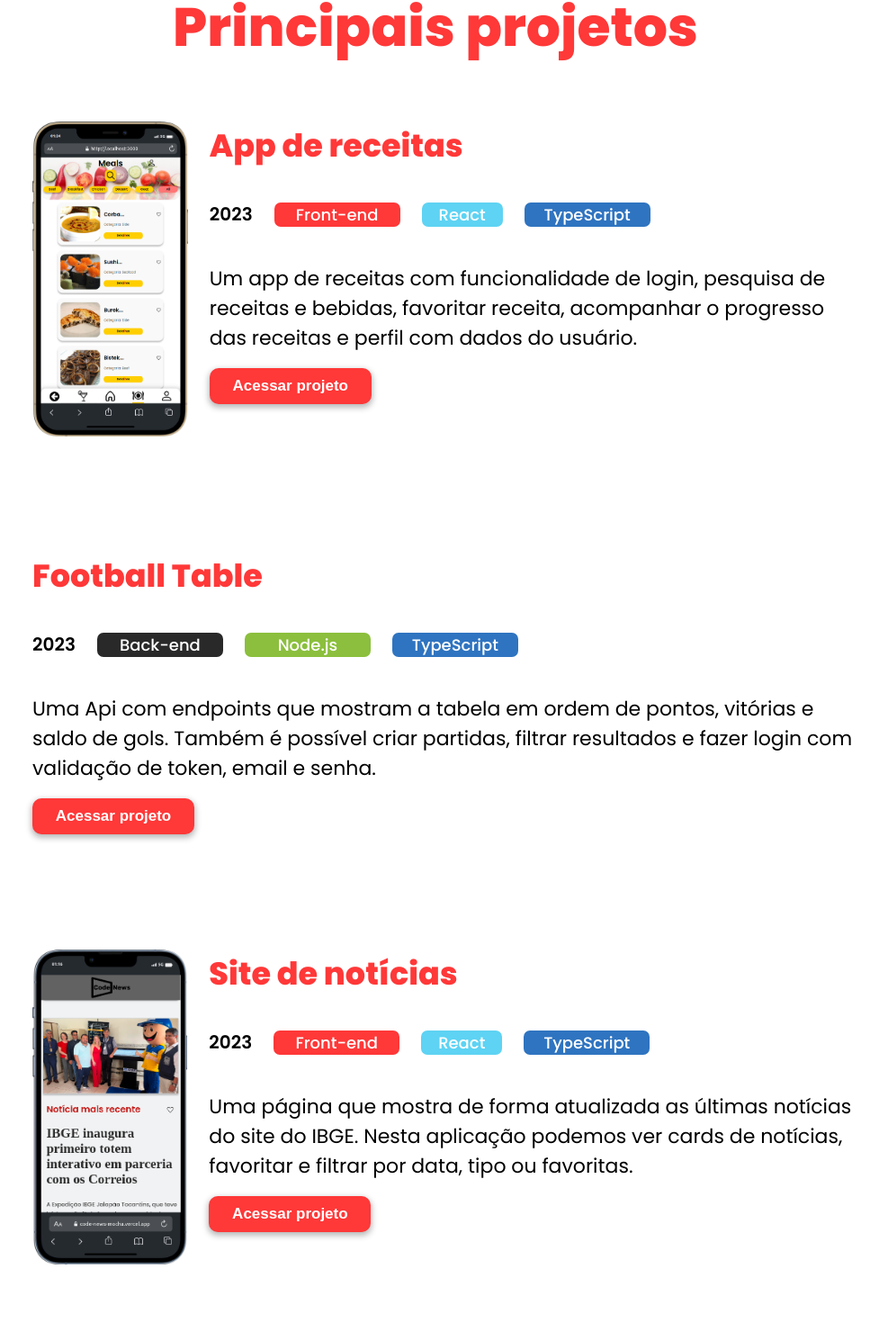
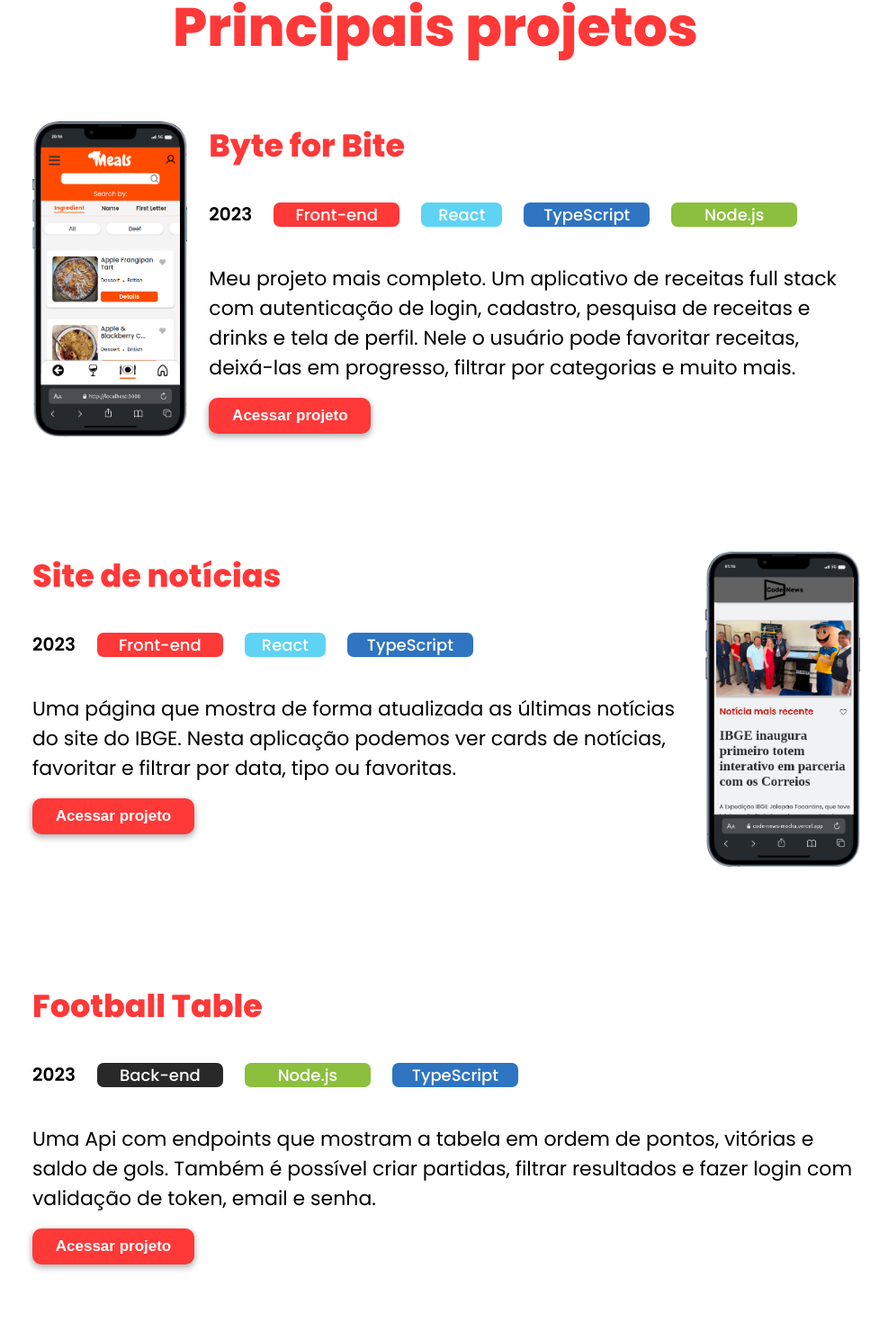
Before and after one commit to Wesleyhmendes/Portifolio, a React (Vite) app: page / in a window 1280 px wide. Shown: the part 1878-3348 px from the top of the page at 90% size, without its empty margins (148-1135 px from the left). Built offline with nearby package versions, Linux system fonts and the light colour scheme.

Commit message:
Add. Byte for Bite

```diff
--- a/src/components/Projects/Projects.tsx
+++ b/src/components/Projects/Projects.tsx
@@ -1,147 +1,108 @@
-import iphoneRecipeApp from '../../assets/projects/iphone_app_receitas.png';
+import iphoneRecipeApp from '../../assets/projects/iphone-byte-for-bite.png';
 import iphoneCodeNews from '../../assets/projects/iphone_site_noticias.png';
 import TFC2 from '../../assets/projects/TFC2.png';
 import wallet from '../../assets/projects/wallet.png';
-import {
-  ProjectH1,
-  ProjectH2,
-  ProjectH4,
-  ProjectImg,
-  ProjectImgDesktop,
-  ProjectP,
-  ProjectSection,
-  ProjectDescriptionDiv,
-  ProjectTagDiv,
-  ProjectTagsReact,
-  ProjectTagsTs,
-  ProjectTagsNode,
-  ProjectTagsFront,
-  ProjectTagsBack,
-  ProjectTagsDocker,
-  ProjectDiv,
-  ProjectLink,
-  ProjectAccessBtn,
-} from './Projects.styles';
+import * as S from './Projects.styles';
 
 function Projects() {
   return (
-    <ProjectSection>
-      <ProjectH1>Principais projetos</ProjectH1>
-      <ProjectDiv>
-        <ProjectImg src={ iphoneRecipeApp } alt="iphone rodando o aplicativo " />
-        <ProjectDescriptionDiv>
-          <ProjectH2>App de receitas</ProjectH2>
-          <ProjectTagDiv>
-            <ProjectH4>2023</ProjectH4>
-            <ProjectTagsFront>Front-end</ProjectTagsFront>
-            <ProjectTagsReact>React</ProjectTagsReact>
-            <ProjectTagsTs>TypeScript</ProjectTagsTs>
-          </ProjectTagDiv>
-          <ProjectP>
-            Um app de receitas com funcionalidade de login, pesquisa de receitas
-            e bebidas, favoritar receita, acompanhar o progresso das receitas
-            e perfil com dados do usuário.
-          </ProjectP>
-          <ProjectLink href="https://github.com/Wesleyhmendes/RecipesApp" target="blanket">
-            <ProjectAccessBtn>
+    <S.ProjectSection>
+      <S.ProjectH1>Principais projetos</S.ProjectH1>
+      <S.ProjectDiv>
+        <S.ProjectImg src={ iphoneRecipeApp } alt="iphone rodando o aplicativo " />
+        <S.ProjectDescriptionDiv>
+          <S.ProjectH2>Byte for Bite</S.ProjectH2>
+          <S.ProjectTagDiv>
+            <S.ProjectH4>2023</S.ProjectH4>
+            <S.ProjectTagsFront>Front-end</S.ProjectTagsFront>
+            <S.ProjectTagsReact>React</S.ProjectTagsReact>
+            <S.ProjectTagsTs>TypeScript</S.ProjectTagsTs>
+            <S.ProjectTagsNode>Node.js</S.ProjectTagsNode>
+          </S.ProjectTagDiv>
+          <S.ProjectP>
+            Meu projeto mais completo. Um aplicativo de receitas full stack
+            com autenticação de login, cadastro, pesquisa de receitas e
+            drinks e tela de perfil.
+            Nele o usuário pode favoritar receitas, deixá-las em progresso,
+            filtrar por categorias e muito mais.
+          </S.ProjectP>
+          <S.ProjectLink href="https://github.com/Wesleyhmendes/Byte-for-Bite" target="blanket">
+            <S.ProjectAccessBtn>
               Acessar projeto
-            </ProjectAccessBtn>
-          </ProjectLink>
-        </ProjectDescriptionDiv>
-      </ProjectDiv>
+            </S.ProjectAccessBtn>
+          </S.ProjectLink>
+        </S.ProjectDescriptionDiv>
+      </S.ProjectDiv>
 
-      <ProjectDiv>
-        <ProjectDescriptionDiv>
-          <ProjectH2>Football Table</ProjectH2>
-          <ProjectTagDiv>
-            <ProjectH4>2023</ProjectH4>
-            <ProjectTagsBack>Back-end</ProjectTagsBack>
-            <ProjectTagsNode>Node.js</ProjectTagsNode>
-            <ProjectTagsTs>TypeScript</ProjectTagsTs>
-          </ProjectTagDiv>
-          <ProjectP>
+      <S.ProjectDiv>
+        <S.ProjectDescriptionDiv>
+          <S.ProjectH2>Site de notícias</S.ProjectH2>
+          <S.ProjectTagDiv>
+            <S.ProjectH4>2023</S.ProjectH4>
+            <S.ProjectTagsFront>Front-end</S.ProjectTagsFront>
+            <S.ProjectTagsReact>React</S.ProjectTagsReact>
+            <S.ProjectTagsTs>TypeScript</S.ProjectTagsTs>
+          </S.ProjectTagDiv>
+          <S.ProjectP>
+            Uma página que mostra de forma atualizada as últimas notícias
+            do site do IBGE. Nesta aplicação podemos ver cards de notícias,
+            favoritar e filtrar por data, tipo ou favoritas.
+          </S.ProjectP>
+          <S.ProjectLink href="https://github.com/Wesleyhmendes/CodeNews" target="blanket">
+            <S.ProjectAccessBtn>
+              Acessar projeto
+            </S.ProjectAccessBtn>
+          </S.ProjectLink>
+        </S.ProjectDescriptionDiv>
+        <S.ProjectImg src={ iphoneCodeNews } alt="iphone rodando o aplicativo " />
+      </S.ProjectDiv>
+
+      <S.ProjectDiv>
+        <S.ProjectDescriptionDiv>
+          <S.ProjectH2>Football Table</S.ProjectH2>
+          <S.ProjectTagDiv>
+            <S.ProjectH4>2023</S.ProjectH4>
+            <S.ProjectTagsBack>Back-end</S.ProjectTagsBack>
+            <S.ProjectTagsNode>Node.js</S.ProjectTagsNode>
+            <S.ProjectTagsTs>TypeScript</S.ProjectTagsTs>
+          </S.ProjectTagDiv>
+          <S.ProjectP>
             Uma Api com endpoints que mostram a tabela
             em ordem de pontos, vitórias e saldo de gols. Também é possível
             criar partidas, filtrar resultados e fazer login com validação
             de token, email e senha.
-          </ProjectP>
-          <ProjectLink href="https://github.com/Wesleyhmendes/Football-Table" target="blanket">
-            <ProjectAccessBtn>
+          </S.ProjectP>
+          <S.ProjectLink href="https://github.com/Wesleyhmendes/Football-Table" target="blanket">
+            <S.ProjectAccessBtn>
               Acessar projeto
-            </ProjectAccessBtn>
-          </ProjectLink>
-        </ProjectDescriptionDiv>
-        <ProjectImgDesktop src={ TFC2 } alt="notebook rodando o aplicativo " />
-      </ProjectDiv>
+            </S.ProjectAccessBtn>
+          </S.ProjectLink>
+        </S.ProjectDescriptionDiv>
+        <S.ProjectImgDesktop src={ TFC2 } alt="notebook rodando o aplicativo " />
+      </S.ProjectDiv>
 
-      <ProjectDiv>
-        <ProjectImg src={ iphoneCodeNews } alt="iphone rodando o aplicativo " />
-        <ProjectDescriptionDiv>
-          <ProjectH2>Site de notícias</ProjectH2>
-          <ProjectTagDiv>
-            <ProjectH4>2023</ProjectH4>
-            <ProjectTagsFront>Front-end</ProjectTagsFront>
-            <ProjectTagsReact>React</ProjectTagsReact>
-            <ProjectTagsTs>TypeScript</ProjectTagsTs>
-          </ProjectTagDiv>
-          <ProjectP>
-            Uma página que mostra de forma atualizada as últimas notícias
-            do site do IBGE. Nesta aplicação podemos ver cards de notícias,
-            favoritar e filtrar por data, tipo ou favoritas.
-          </ProjectP>
-          <ProjectLink href="https://github.com/Wesleyhmendes/CodeNews" target="blanket">
-            <ProjectAccessBtn>
-              Acessar projeto
-            </ProjectAccessBtn>
-          </ProjectLink>
-        </ProjectDescriptionDiv>
-      </ProjectDiv>
-
-      <ProjectDiv>
-        <ProjectDescriptionDiv>
-          <ProjectH2>Blogs Api</ProjectH2>
-          <ProjectTagDiv>
-            <ProjectH4>2023</ProjectH4>
-            <ProjectTagsBack>Back-end</ProjectTagsBack>
-            <ProjectTagsNode>Node.js</ProjectTagsNode>
-            <ProjectTagsDocker>Docker</ProjectTagsDocker>
-          </ProjectTagDiv>
-          <ProjectP>
+      <S.ProjectDiv>
+        <S.ProjectDescriptionDiv>
+          <S.ProjectH2>Blogs Api</S.ProjectH2>
+          <S.ProjectTagDiv>
+            <S.ProjectH4>2023</S.ProjectH4>
+            <S.ProjectTagsBack>Back-end</S.ProjectTagsBack>
+            <S.ProjectTagsNode>Node.js</S.ProjectTagsNode>
+            <S.ProjectTagsDocker>Docker</S.ProjectTagsDocker>
+          </S.ProjectTagDiv>
+          <S.ProjectP>
             Uma Api com princípios do REST e um banco de dados para produção
             de conteúdo para um blog usando Node.js com Sequelize. É possível fazer login
             com token, além de criar, deletar e editar um post.
-          </ProjectP>
-          <ProjectLink href="https://github.com/Wesleyhmendes/blogs-api-back-end" target="blanket">
-            <ProjectAccessBtn>
+          </S.ProjectP>
+          <S.ProjectLink href="https://github.com/Wesleyhmendes/blogs-api-back-end" target="blanket">
+            <S.ProjectAccessBtn>
               Acessar projeto
-            </ProjectAccessBtn>
-          </ProjectLink>
-        </ProjectDescriptionDiv>
-      </ProjectDiv>
-
-      <ProjectDiv>
-        <ProjectDescriptionDiv>
-          <ProjectH2>Wallet App</ProjectH2>
-          <ProjectTagDiv>
-            <ProjectH4>2023</ProjectH4>
-            <ProjectTagsFront>Front-end</ProjectTagsFront>
-            <ProjectTagsReact>React</ProjectTagsReact>
-            <ProjectTagsTs>Redux</ProjectTagsTs>
-          </ProjectTagDiv>
-          <ProjectP>
-            Uma aplicação que faz o controle de gastas com conversor de moedas. É
-            possível adicionar, remover ou editar um gasto, além de visualizar a
-            tabela de gastos e o total de gastos convertidos para qualquer moeda.
-          </ProjectP>
-          <ProjectLink href="https://github.com/Wesleyhmendes/Wallet" target="blanket">
-            <ProjectAccessBtn>
-              Acessar projeto
-            </ProjectAccessBtn>
-          </ProjectLink>
-        </ProjectDescriptionDiv>
-        <ProjectImgDesktop src={ wallet } alt="notebook rodando o aplicativo " />
-      </ProjectDiv>
-    </ProjectSection>
+            </S.ProjectAccessBtn>
+          </S.ProjectLink>
+        </S.ProjectDescriptionDiv>
+      </S.ProjectDiv>
+    </S.ProjectSection>
   );
 }
 
```
Also changed, not shown: src/assets/projects/iphone-byte-for-bite.png (added), src/assets/projects/iphone_app_receitas.png (deleted).
